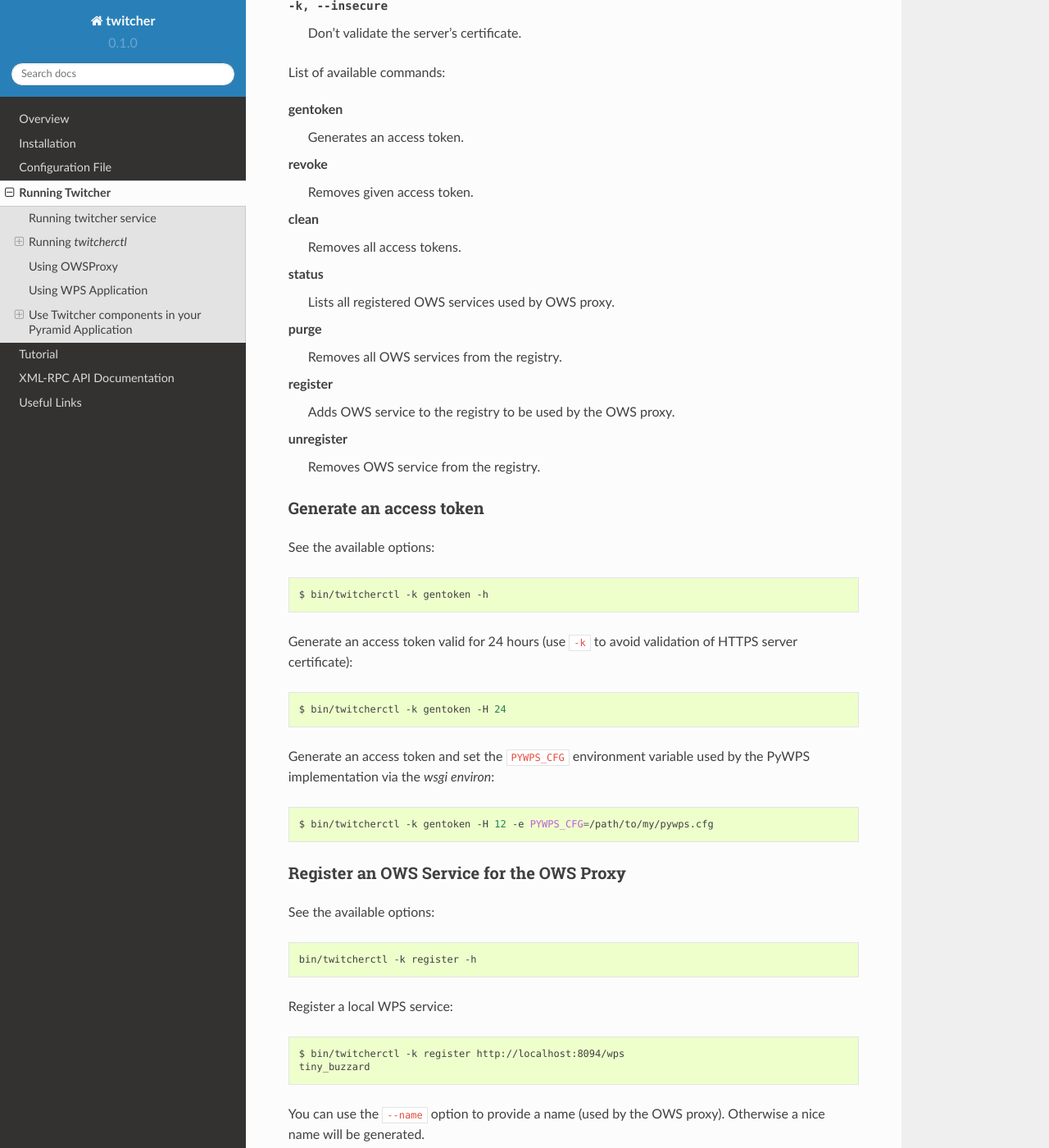
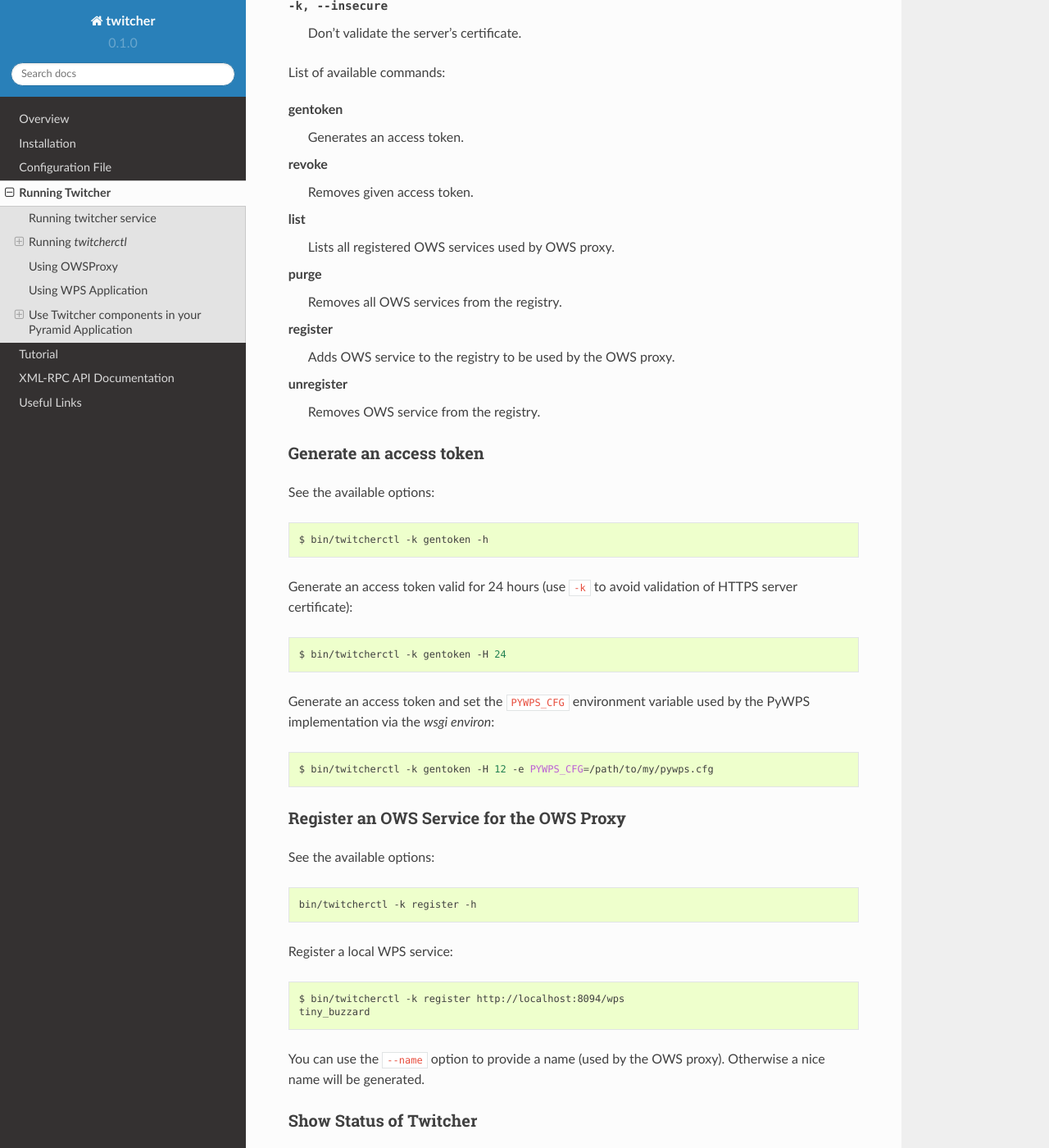
Before and after one commit to crim-ca/weaver, a Sphinx documentation site: the page built from docs/source/running.rst, in a window 1280 px wide and 1400 px high, scrolled down 1365 px. Shown: the whole window at 82% size. Built offline with Sphinx 7.4.7 and the Read the Docs theme 2.0.0, drawn with Linux system fonts in a browser that asks for light colours.

Commit message:
updated docs: replace status by list command

```diff
--- a/docs/source/running.rst
+++ b/docs/source/running.rst
@@ -69,9 +69,7 @@ gentoken
     Generates an access token.
 revoke
     Removes given access token.
-clean
-    Removes all access tokens.
-status
+list
     Lists all registered OWS services used by OWS proxy.
 purge
     Removes all OWS services from the registry.
@@ -130,7 +128,7 @@ Currently the ``status`` command shows only the registered OWS services:
 
 .. code-block:: sh
 
-   $ bin/twitcherctl -k status
+   $ bin/twitcherctl -k list
    [{'url': 'http://localhost:8094/wps', 'proxy_url': 'https://localhost:38083/ows/proxy/tiny_buzzard', 'type': 'wps', 'name': 'tiny_buzzard'}]
 
 Using OWSProxy
--- a/docs/source/tutorial.rst
+++ b/docs/source/tutorial.rst
@@ -175,11 +175,11 @@ Register the Emu WPS service at the Twitcher ``OWSProxy``:
 
 If you don't provide a name with ``--name`` option then a nice name will be generated, for example ``sleepy_flamingo``.
 
-Use the ``status`` command to see which WPS services are registered with OWSProxy:
+Use the ``list`` command to see which WPS services are registered with OWSProxy:
 
 .. code-block:: sh
 
-   $ bin/twitcherctl -k status
+   $ bin/twitcherctl -k list
    [{'url': 'http://localhost:8094/wps', 'proxy_url': 'https://localhost:5000/ows/proxy/emu', 'type': 'wps', 'name': 'emu'}]
 
 
@@ -265,7 +265,7 @@ Check which WPS is registered (or register one as described above):
 
 .. code-block:: sh
 
-   $ bin/twitcherctl -k status
+   $ bin/twitcherctl -k list
    [{'url': 'http://localhost:8094/wps', 'proxy_url': 'https://localhost:5000/ows/proxy/emu', 'type': 'wps', 'name': 'emu'}]
 
 
```
